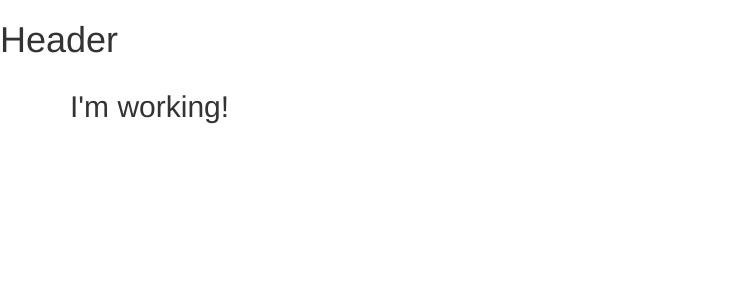
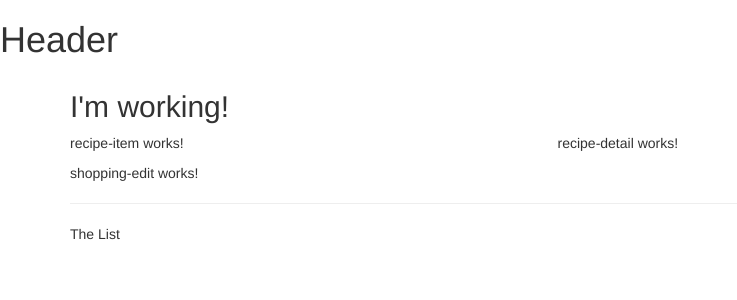
Before and after one commit to weikee94/udemy, an Angular app in the folder ng4-complete-guide/: page / in a window 1280 px wide. Shown: the top 300 px of the page, without its empty margins (0-737 px from the left). Built offline with nearby package versions, Linux system fonts and the light colour scheme.

Commit message:
using components

```diff
--- a/ng4-complete-guide/src/app/app.component.html
+++ b/ng4-complete-guide/src/app/app.component.html
@@ -4,6 +4,8 @@
 	<div class="row">
 		<div class="col-md-12">
 			<h2>I'm working!</h2>
+			<app-recipes></app-recipes>
+			<app-shopping-list></app-shopping-list>
 		</div>
 	</div>
 </div>
--- a/ng4-complete-guide/src/app/recipes/recipe-list/recipe-list.component.html
+++ b/ng4-complete-guide/src/app/recipes/recipe-list/recipe-list.component.html
@@ -1,3 +1 @@
-<p>
-  recipe-list works!
-</p>
+<app-recipe-item></app-recipe-item>
--- a/ng4-complete-guide/src/app/recipes/recipes.component.html
+++ b/ng4-complete-guide/src/app/recipes/recipes.component.html
@@ -1,3 +1,8 @@
-<p>
-  recipes works!
-</p>
+<div class="row">
+	<div class="col-md-5">
+		<app-recipe-list></app-recipe-list>
+	</div>
+	<div class="col-md-7">
+		<app-recipe-detail></app-recipe-detail>
+	</div>
+</div>
--- a/ng4-complete-guide/src/app/shopping-list/shopping-list.component.html
+++ b/ng4-complete-guide/src/app/shopping-list/shopping-list.component.html
@@ -1,3 +1,7 @@
-<p>
-  shopping-list works!
-</p>
+<div class="row">
+	<div class="col-xs-10">
+		<app-shopping-edit> </app-shopping-edit>
+		<hr>
+		<p>The List</p>
+	</div>
+</div>
```
